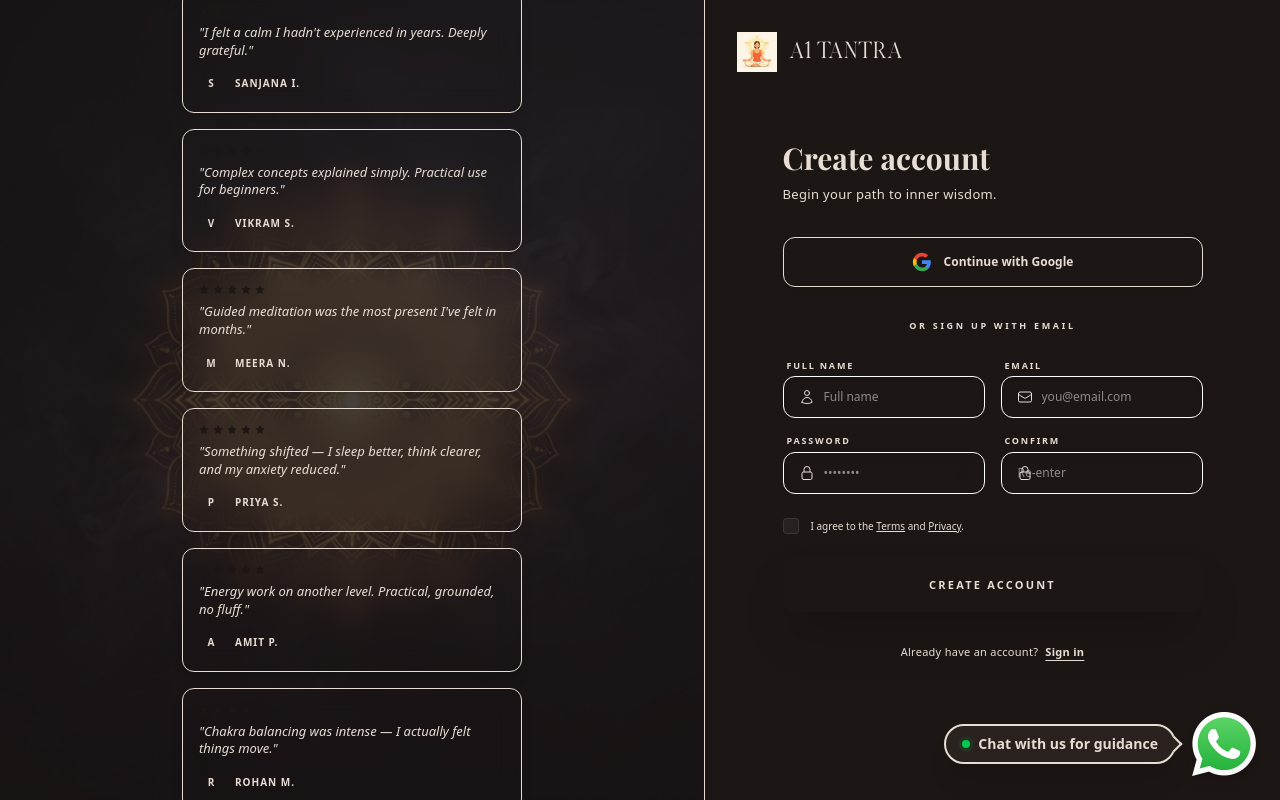
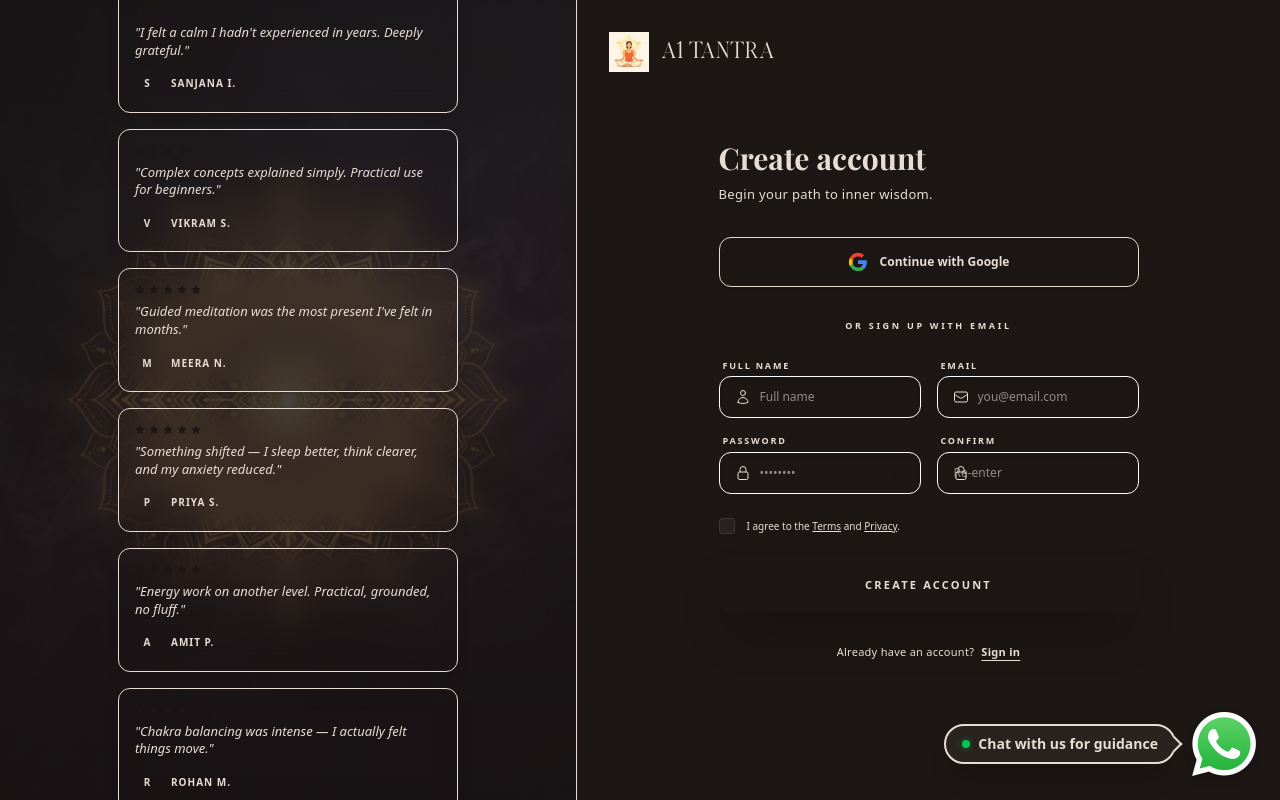
Before and after one commit to HarshalPatel1972/a1-tantra, a Next.js app: page /auth/signup in a window 1280 px wide. Built offline with nearby package versions, Linux system fonts and the light colour scheme; no server answers.

Commit message:
Adjust auth page split to 45:55 (Reviews:Form)

```diff
--- a/app/auth/login/page.tsx
+++ b/app/auth/login/page.tsx
@@ -68,8 +68,8 @@ export default function LoginPage() {
 
   return (
     <div className="h-screen w-screen flex flex-col lg:flex-row overflow-hidden fixed inset-0 bg-cream transition-colors duration-400">
-      {/* ── Left Side: Vertical Review Carousel (55% Space) ── */}
-      <div className="hidden lg:flex flex-[55] relative bg-deep-brown overflow-hidden h-full transition-colors duration-400">
+      {/* ── Left Side: Vertical Review Carousel (45% Space) ── */}
+      <div className="hidden lg:flex lg:w-[45%] relative bg-deep-brown overflow-hidden h-full transition-colors duration-400">
         <Image src="/images/login-bg.png" alt="" fill className="object-cover opacity-20" priority />
         <div className="absolute inset-0 bg-gradient-to-r from-deep-brown dark:from-[#1C1614] via-deep-brown/80 dark:via-[#1C1614]/80 to-transparent transition-colors duration-400" />
 
@@ -86,8 +86,8 @@ export default function LoginPage() {
         <div className="absolute inset-x-0 bottom-0 h-32 bg-gradient-to-t from-deep-brown dark:from-[#1C1614] to-transparent z-30 transition-colors duration-400" />
       </div>
 
-      {/* ── Right Side: Login Form (45% Space) ── */}
-      <div className="w-full lg:w-[45%] flex items-center justify-center p-6 md:p-10 relative z-10 bg-cream border-l border-deep-brown/5 h-full overflow-hidden transition-colors duration-400">
+      {/* ── Right Side: Login Form (55% Space) ── */}
+      <div className="w-full lg:w-[55%] flex items-center justify-center p-6 md:p-10 relative z-10 bg-cream border-l border-deep-brown/5 h-full overflow-hidden transition-colors duration-400">
 
         {/* Official Brand Logo Link */}
         <Link href="/" className="absolute top-8 left-8 flex items-center gap-3 group transition-transform duration-500 hover:scale-105 active:scale-95">
--- a/app/auth/signup/page.tsx
+++ b/app/auth/signup/page.tsx
@@ -91,8 +91,8 @@ export default function SignupPage() {
 
   return (
     <div className="h-screen w-screen flex flex-col lg:flex-row overflow-hidden fixed inset-0 bg-cream transition-colors duration-400">
-      {/* ── Left Side: Vertical Review Carousel (55% Space) ── */}
-      <div className="hidden lg:flex flex-[55] relative bg-deep-brown overflow-hidden h-full transition-colors duration-400">
+      {/* ── Left Side: Vertical Review Carousel (45% Space) ── */}
+      <div className="hidden lg:flex lg:w-[45%] relative bg-deep-brown overflow-hidden h-full transition-colors duration-400">
         <Image src="/images/login-bg.png" alt="" fill className="object-cover opacity-20" priority />
         <div className="absolute inset-0 bg-gradient-to-r from-deep-brown dark:from-[#1C1614] via-deep-brown/80 dark:via-[#1C1614]/80 to-transparent transition-colors duration-400" />
         <div className="relative z-20 flex w-full h-full p-8 md:p-12 items-center justify-center overflow-hidden">
@@ -106,8 +106,8 @@ export default function SignupPage() {
         <div className="absolute inset-x-0 bottom-0 h-40 bg-gradient-to-t from-deep-brown dark:from-[#1C1614] to-transparent z-30 transition-colors duration-400" />
       </div>
 
-      {/* ── Right Side: Signup Form (45% Space) ── */}
-      <div className="w-full lg:w-[45%] flex items-center justify-center p-6 md:p-10 relative z-10 bg-cream border-l border-deep-brown/5 h-full overflow-hidden transition-colors duration-400">
+      {/* ── Right Side: Signup Form (55% Space) ── */}
+      <div className="w-full lg:w-[55%] flex items-center justify-center p-6 md:p-10 relative z-10 bg-cream border-l border-deep-brown/5 h-full overflow-hidden transition-colors duration-400">
 
         {/* Official Brand Logo Link */}
         <Link href="/" className="absolute top-8 left-8 flex items-center gap-3 group transition-transform duration-500 hover:scale-105 active:scale-95">
```
